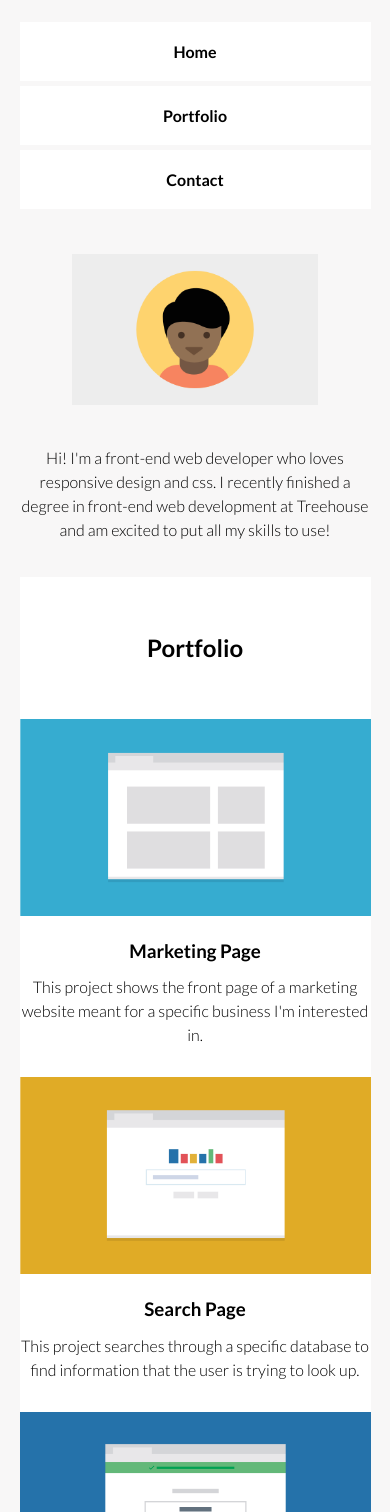
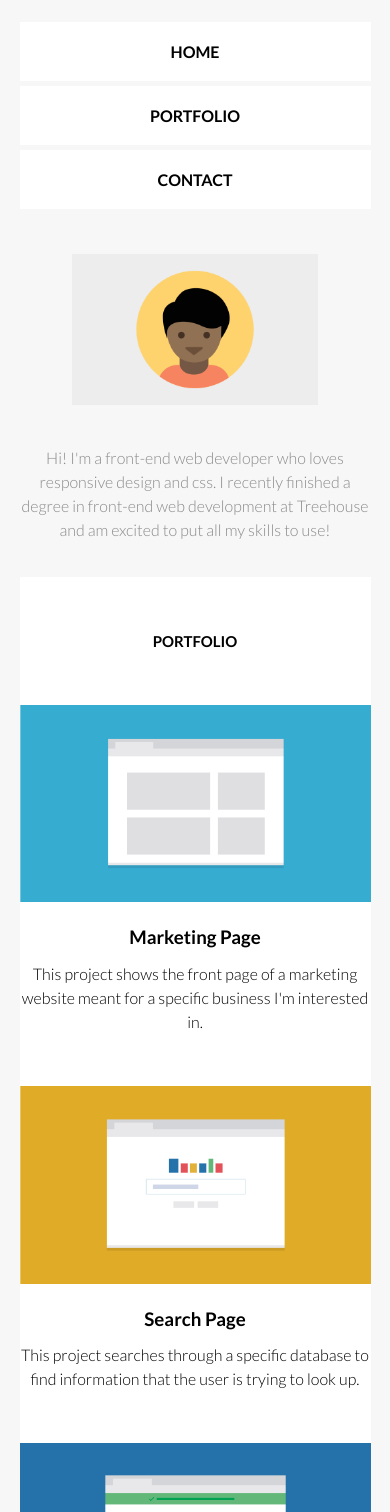
Before and after one commit to bpiatek13/Treehouse-Project-2, a plain HTML site: page index.html in a window 390 px wide. Shown: the part 88-1600 px from the top of the page. Drawn offline with Linux system fonts and the light colour scheme.

Commit message:
finished mobile

```diff
--- a/css/styles.css
+++ b/css/styles.css
@@ -45,20 +45,24 @@ h3 {
 
 .intro,
 .closer,
-.info,{
-    color: rgb(167, 165, 167); /* Changed the font color instead of the weight */
+.info {
+    color: rgb(138, 138, 138)
+    /* Changed the font color instead of the weight */
 }
 
 .main {
-    background-color: white; /* This is to make the header and footer grey and the body white */
+    background-color: white;
+    /* This is to make the header and footer grey and the body white */
+    padding-bottom: 10%;
 }
 
 #portfolio {
     padding: 15% 0 15%;
+    font-size: 15px;
 }
 
 .content {
-    padding-bottom: 30px;
+    padding-bottom: 15%;
 }
 
 a {
@@ -99,5 +103,17 @@ img {
     /* This created padding for both parts of my contact info.*/
 }
 
+.foot {
+    display: flex;
+    list-style-type: none;
+    justify-content: space-between;
+    border-top: rgb(165, 165, 165) solid 1px;
+}
+
+.foot li {
+    padding: 10% 0 10%;
+    font-weight: 700;
+    font-size: 15px;
+}
 
 /*----Media Queries-----*/
--- a/index.html
+++ b/index.html
@@ -22,9 +22,9 @@
                         <!--The "a" tag defines a hyperlink and href specifies where the hyperlink goes to. -->
                         <!--For the href element, you can paste a URL directly in the parenthesis. Also, you can
                         link to another part of the page with # and the class, id, or file location! -->
-                        <li class="item"><a href="#top">Home</a></li>
-                        <li class="item"><a href="#portfolio">Portfolio</a></li>
-                        <li class="item"><a href="#contact">Contact</a></li>
+                        <li class="item"><a href="#top">HOME</a></li>
+                        <li class="item"><a href="#portfolio">PORTFOLIO</a></li>
+                        <li class="item"><a href="#contact">CONTACT</a></li>
                     </ul>
                 </nav>
                 <img class="profile" src="responsive_layout_v1/images/responsive-layout-profile.png">
@@ -35,7 +35,7 @@
         </header>
 
         <div class="main">
-            <h2 id="portfolio">Portfolio</h2>
+            <h2 id="portfolio">PORTFOLIO</h2>
 
             <div>
               <img src="responsive_layout_v1/images/portfolio-1.png">
@@ -97,7 +97,7 @@
                 </div>
 
                 <nav>
-                    <ul>
+                    <ul class="foot">
                         <li> Bruce Piatek</li>
                         <li><a href="#top">BACK TO TOP</a></li>
                     </ul>
```
